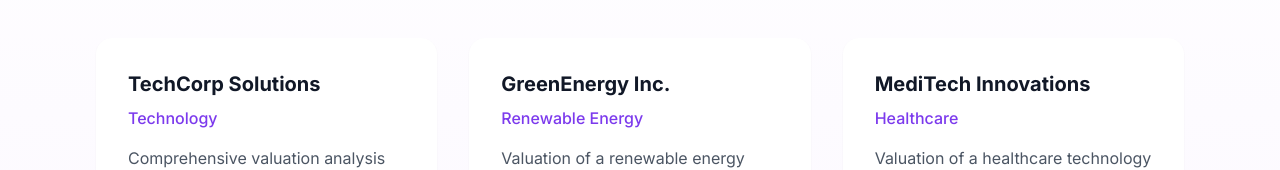
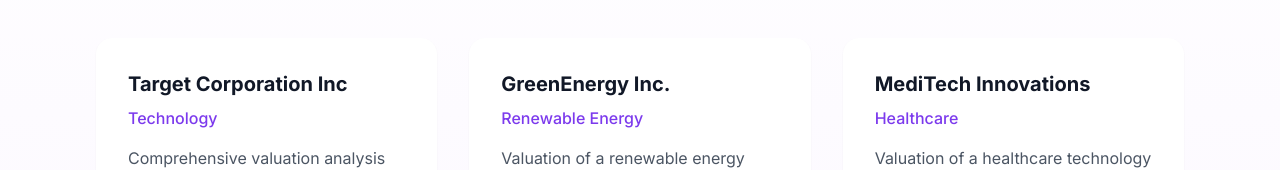
Before and after one commit to vanshportfolio/vanshportfolio.github.io, a Next.js app: page /valuations in a window 1280 px wide. Shown: the part 206-376 px from the top of the page. Built offline with nearby package versions, Linux system fonts and the light colour scheme.

Commit message:
Update page.tsx

```diff
--- a/src/app/valuations/page.tsx
+++ b/src/app/valuations/page.tsx
@@ -8,7 +8,7 @@
 const valuations = [
   {
     id: 1,
-    company: 'TechCorp Solutions',
+    company: 'Target Corporation Inc',
     industry: 'Technology',
     description: 'Comprehensive valuation analysis for a leading technology solutions provider.',
     highlights: [
```
